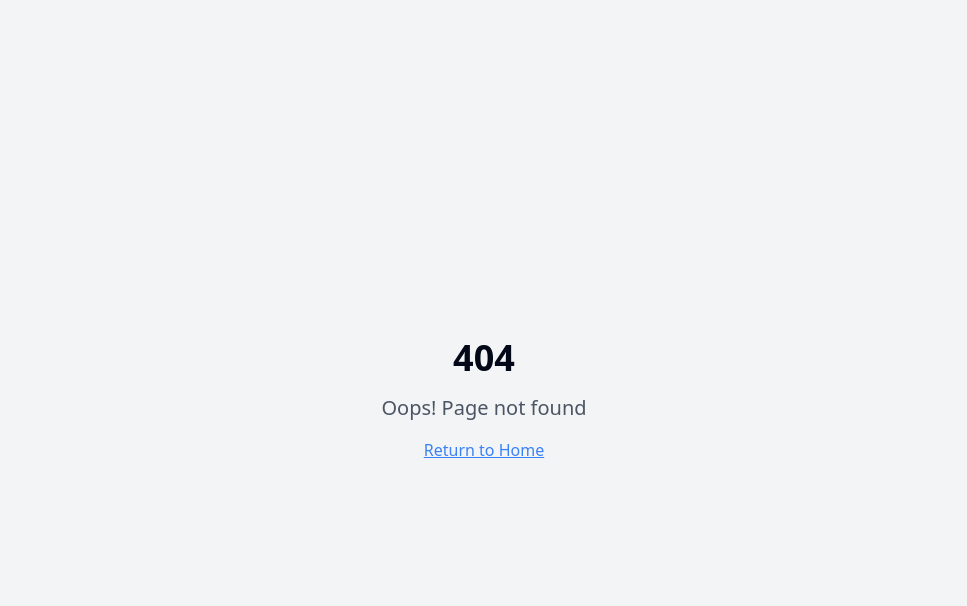
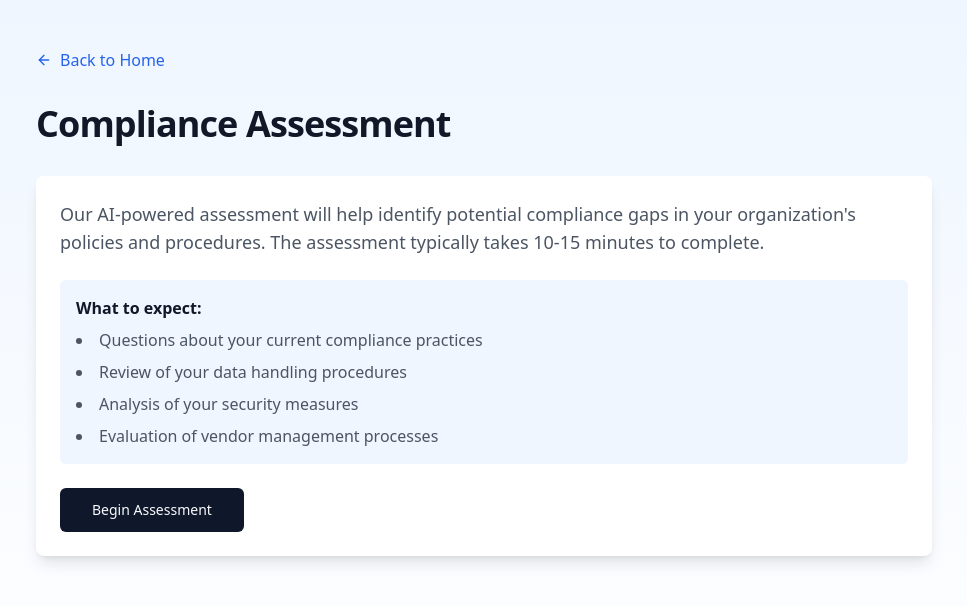
Before and after one commit to Ampersand-AI/compli-ai-shield, a React (Vite) app: page /assessment in a window 1280 px wide. Before the commit this address had no page. Shown: the top 606 px of the page, without its empty margins (156-1123 px from the left). Built offline with nearby package versions, Linux system fonts and the light colour scheme.

Commit message:
Add start assessment functionality

```diff
--- a/src/App.tsx
+++ b/src/App.tsx
@@ -1,9 +1,11 @@
+
 import { Toaster } from "@/components/ui/toaster";
 import { Toaster as Sonner } from "@/components/ui/sonner";
 import { TooltipProvider } from "@/components/ui/tooltip";
 import { QueryClient, QueryClientProvider } from "@tanstack/react-query";
 import { BrowserRouter, Routes, Route } from "react-router-dom";
 import Index from "./pages/Index";
+import Assessment from "./pages/Assessment";
 import NotFound from "./pages/NotFound";
 
 const queryClient = new QueryClient();
@@ -16,7 +18,7 @@ const App = () => (
       <BrowserRouter>
         <Routes>
           <Route path="/" element={<Index />} />
-          {/* ADD ALL CUSTOM ROUTES ABOVE THE CATCH-ALL "*" ROUTE */}
+          <Route path="/assessment" element={<Assessment />} />
           <Route path="*" element={<NotFound />} />
         </Routes>
       </BrowserRouter>
--- a/src/components/Hero.tsx
+++ b/src/components/Hero.tsx
@@ -1,6 +1,6 @@
-
 import { Button } from "@/components/ui/button";
 import { ArrowRight, Shield } from "lucide-react";
+import { Link } from "react-router-dom";
 
 export const Hero = () => {
   return (
@@ -19,11 +19,14 @@ export const Hero = () => {
             cut costs, and stay ahead of regulatory changes. No more manual tracking
             or costly consultants.
           </p>
+
           <div className="mt-10 flex items-center justify-center gap-x-6">
-            <Button size="lg" className="group">
-              Start Free Assessment
-              <ArrowRight className="ml-2 h-4 w-4 transition-transform group-hover:translate-x-1" />
-            </Button>
+            <Link to="/assessment">
+              <Button size="lg" className="group">
+                Start Free Assessment
+                <ArrowRight className="ml-2 h-4 w-4 transition-transform group-hover:translate-x-1" />
+              </Button>
+            </Link>
             <Button variant="outline" size="lg">
               Watch Demo
             </Button>
--- /dev/null
+++ b/src/pages/Assessment.tsx
@@ -0,0 +1,47 @@
+
+import { Button } from "@/components/ui/button";
+import { ArrowLeft } from "lucide-react";
+import { Link } from "react-router-dom";
+
+const Assessment = () => {
+  return (
+    <div className="min-h-screen bg-gradient-to-b from-blue-50 to-white dark:from-blue-950 dark:to-background py-12 px-4 sm:px-6 lg:px-8">
+      <div className="mx-auto max-w-4xl">
+        <Link to="/" className="inline-flex items-center text-blue-600 hover:text-blue-700 mb-8">
+          <ArrowLeft className="h-4 w-4 mr-2" />
+          Back to Home
+        </Link>
+
+        <h1 className="text-3xl font-bold tracking-tight text-gray-900 dark:text-white sm:text-4xl mb-8">
+          Compliance Assessment
+        </h1>
+
+        <div className="bg-white dark:bg-gray-800 shadow-lg rounded-lg p-6">
+          <p className="text-lg text-gray-600 dark:text-gray-300 mb-6">
+            Our AI-powered assessment will help identify potential compliance gaps in your organization's policies and procedures. The assessment typically takes 10-15 minutes to complete.
+          </p>
+
+          <div className="space-y-6">
+            <div className="p-4 bg-blue-50 dark:bg-blue-900/50 rounded-md">
+              <h3 className="font-semibold text-gray-900 dark:text-white mb-2">
+                What to expect:
+              </h3>
+              <ul className="list-disc list-inside space-y-2 text-gray-600 dark:text-gray-300">
+                <li>Questions about your current compliance practices</li>
+                <li>Review of your data handling procedures</li>
+                <li>Analysis of your security measures</li>
+                <li>Evaluation of vendor management processes</li>
+              </ul>
+            </div>
+
+            <Button size="lg" className="w-full sm:w-auto">
+              Begin Assessment
+            </Button>
+          </div>
+        </div>
+      </div>
+    </div>
+  );
+};
+
+export default Assessment;
```
